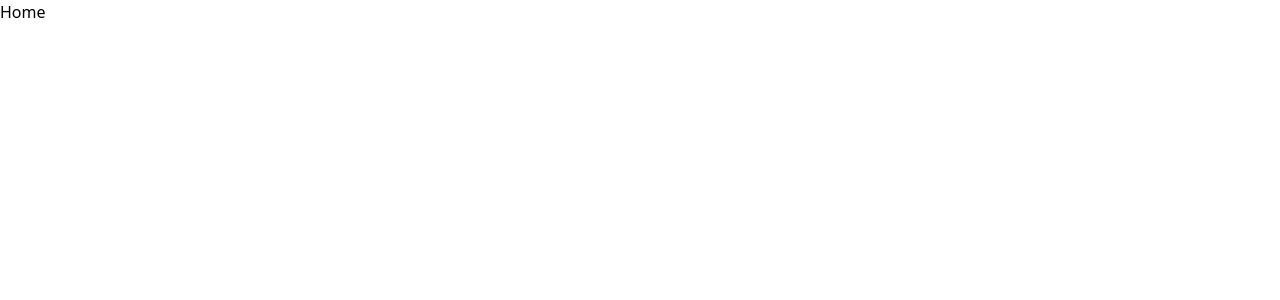
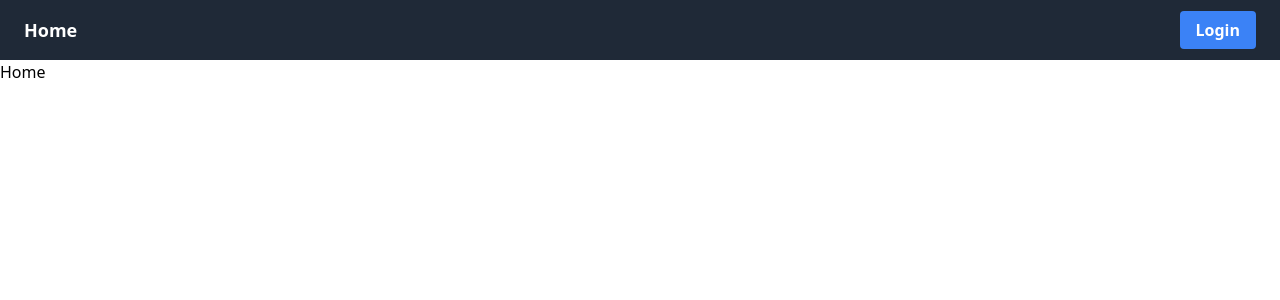
Before and after one commit to AmarinPhason/Blog-App, a React (Vite) app in the folder clientGPT/: page / in a window 1280 px wide. Shown: the top 300 px of the page. Built offline with nearby package versions, Linux system fonts and the light colour scheme.

Commit message:
create commponents Header

```diff
--- a/clientGPT/src/App.jsx
+++ b/clientGPT/src/App.jsx
@@ -3,10 +3,12 @@ import { BrowserRouter, Routes, Route } from "react-router-dom";
 import Home from "./pages/Home";
 import Login from "./pages/Login";
 import Register from "./pages/Register";
+import Header from "./components/Header";
 
 export default function App() {
   return (
     <BrowserRouter>
+      <Header />
       <Routes>
         <Route path="/" element={<Home />} />
         <Route path="/login" element={<Login />} />
--- /dev/null
+++ b/clientGPT/src/components/Header.jsx
@@ -0,0 +1,22 @@
+import React from "react";
+import { Link } from "react-router-dom";
+
+export default function Header() {
+  return (
+    <header className="bg-gray-800 text-white py-4 px-6 flex justify-between items-center">
+      <div className="text-lg font-bold">
+        <Link to="/" className="hover:text-gray-400">
+          Home
+        </Link>
+      </div>
+      <div>
+        <Link
+          to="/login"
+          className="bg-blue-500 hover:bg-blue-700 text-white font-bold py-2 px-4 rounded"
+        >
+          Login
+        </Link>
+      </div>
+    </header>
+  );
+}
```
